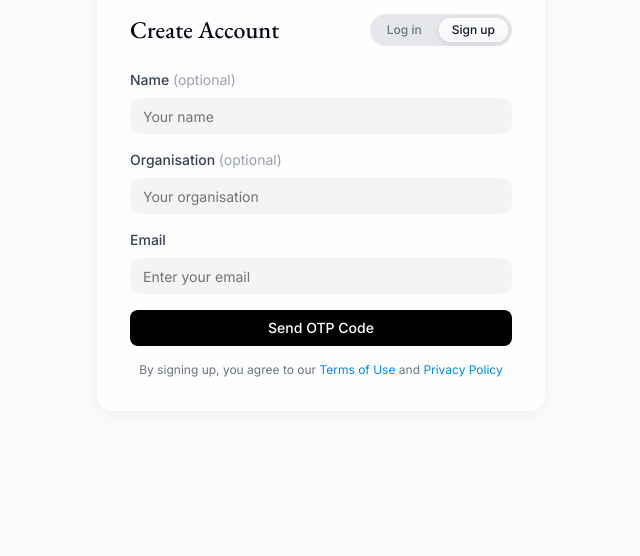
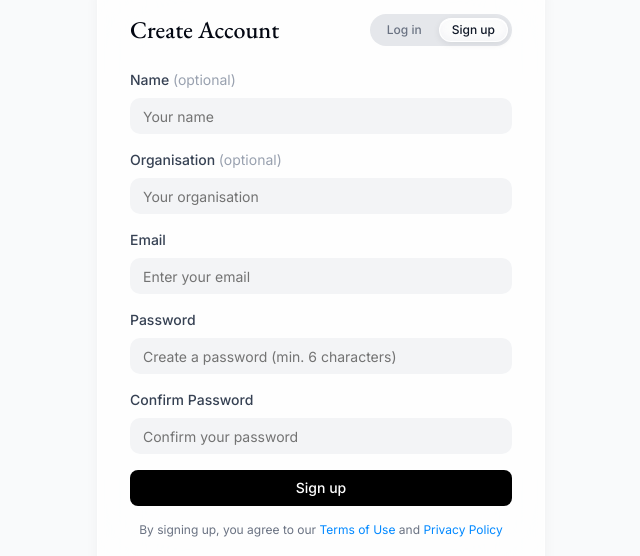
Before and after one commit to nanj-dnd/mike, a Next.js app in the folder frontend/: page /signup in a window 1280 px wide. Shown: the part 179-735 px from the top of the page, without its empty margins (319-959 px from the left). Built offline with nearby package versions, Linux system fonts and the light colour scheme; no server answers.

Commit message:
Revert: Use password-based authentication instead of OTP
Changed authentication back to traditional password-based login/signup:
- Login: email + password
- Signup: name + email + password confirmation

Users no longer need OTP codes, just a simple password.

```diff
--- a/frontend/src/app/login/page.tsx
+++ b/frontend/src/app/login/page.tsx
@@ -24,8 +24,7 @@ export default function LoginPage() {
     const router = useRouter();
     const { isAuthenticated, authLoading } = useAuth();
     const [email, setEmail] = useState("");
-    const [otp, setOtp] = useState("");
-    const [otpSent, setOtpSent] = useState(false);
+    const [password, setPassword] = useState("");
     const [loading, setLoading] = useState(false);
     const [error, setError] = useState<string | null>(null);
 
@@ -35,39 +34,15 @@ export default function LoginPage() {
         }
     }, [authLoading, isAuthenticated, router]);
 
-    const handleSendOtp = async (e: React.FormEvent) => {
+    const handleLogin = async (e: React.FormEvent) => {
         e.preventDefault();
         setLoading(true);
         setError(null);
 
         try {
-            const { error } = await supabase.auth.signInWithOtp({
+            const { error } = await supabase.auth.signInWithPassword({
                 email,
-            });
-
-            if (error) throw error;
-            setOtpSent(true);
-        } catch (error: unknown) {
-            setError(
-                error instanceof Error
-                    ? error.message
-                    : "An error occurred while sending OTP",
-            );
-        } finally {
-            setLoading(false);
-        }
-    };
-
-    const handleVerifyOtp = async (e: React.FormEvent) => {
-        e.preventDefault();
-        setLoading(true);
-        setError(null);
-
-        try {
-            const { error } = await supabase.auth.verifyOtp({
-                email,
-                token: otp,
-                type: "email",
+                password,
             });
 
             if (error) throw error;
@@ -77,7 +52,7 @@ export default function LoginPage() {
             setError(
                 error instanceof Error
                     ? error.message
-                    : "Invalid OTP code",
+                    : "Invalid email or password",
             );
         } finally {
             setLoading(false);
@@ -108,8 +83,7 @@ export default function LoginPage() {
                             </Link>
                         </div>
                     </div>
-                    <form onSubmit={otpSent ? handleVerifyOtp : handleSendOtp} className="space-y-4">
-                        {!otpSent && (
+                    <form onSubmit={handleLogin} className="space-y-4">
                         <div>
                             <label
                                 htmlFor="email"
@@ -127,41 +101,24 @@ export default function LoginPage() {
                                 className={`w-full ${authInputClassName}`}
                             />
                         </div>
-                        )}
 
-                        {otpSent && (
                         <div>
                             <label
-                                    htmlFor="otp"
+                                htmlFor="password"
                                 className="block text-sm font-medium text-gray-700 mb-2"
                             >
-                                    Enter OTP Code
+                                Password
                             </label>
-                                <p className="text-sm text-gray-600 mb-3">
-                                    We sent a code to {email}
-                                </p>
                             <Input
-                                    id="otp"
-                                    type="text"
-                                    value={otp}
-                                    onChange={(e) => setOtp(e.target.value)}
-                                    placeholder="000000"
+                                id="password"
+                                type="password"
+                                value={password}
+                                onChange={(e) => setPassword(e.target.value)}
+                                placeholder="Enter your password"
                                 required
                                 className={`w-full ${authInputClassName}`}
                             />
-                                <button
-                                    type="button"
-                                    onClick={() => {
-                                        setOtpSent(false);
-                                        setOtp("");
-                                        setError(null);
-                                    }}
-                                    className="text-sm text-blue-600 hover:text-blue-700 mt-2"
-                                >
-                                    Use a different email
-                                </button>
                         </div>
-                        )}
 
                         {error && (
                             <div className="text-red-600 text-sm bg-red-50 p-3 rounded">
@@ -174,7 +131,7 @@ export default function LoginPage() {
                             disabled={loading}
                             className="w-full mt-5 bg-black hover:bg-gray-900 text-white"
                         >
-                            {loading ? (otpSent ? "Verifying..." : "Sending code...") : (otpSent ? "Verify & Log in" : "Send OTP Code")}
+                            {loading ? "Logging in..." : "Log in"}
                         </Button>
                     </form>
                 </div>
--- a/frontend/src/app/signup/page.tsx
+++ b/frontend/src/app/signup/page.tsx
@@ -26,8 +26,8 @@ export default function SignupPage() {
     const router = useRouter();
     const { isAuthenticated, authLoading } = useAuth();
     const [email, setEmail] = useState("");
-    const [otp, setOtp] = useState("");
-    const [otpSent, setOtpSent] = useState(false);
+    const [password, setPassword] = useState("");
+    const [confirmPassword, setConfirmPassword] = useState("");
     const [name, setName] = useState("");
     const [organisation, setOrganisation] = useState("");
     const [loading, setLoading] = useState(false);
@@ -40,39 +40,29 @@ export default function SignupPage() {
         }
     }, [authLoading, isAuthenticated, router, success]);
 
-    const handleSendOtp = async (e: React.FormEvent) => {
+    const handleSignup = async (e: React.FormEvent) => {
         e.preventDefault();
         setLoading(true);
         setError(null);
 
-        try {
-            const { error } = await supabase.auth.signInWithOtp({
-                email,
-            });
+        // Validate passwords match
+        if (password !== confirmPassword) {
+            setError("Passwords do not match");
+            setLoading(false);
+            return;
+        }
 
-            if (error) throw error;
-            setOtpSent(true);
-        } catch (error: unknown) {
-            setError(
-                error instanceof Error
-                    ? error.message
-                    : "An error occurred while sending OTP",
-            );
-        } finally {
+        // Validate password length
+        if (password.length < 6) {
+            setError("Password must be at least 6 characters");
             setLoading(false);
+            return;
         }
-    };
-
-    const handleVerifyOtp = async (e: React.FormEvent) => {
-        e.preventDefault();
-        setLoading(true);
-        setError(null);
 
         try {
-            const { data, error } = await supabase.auth.verifyOtp({
+            const { data, error } = await supabase.auth.signUp({
                 email,
-                token: otp,
-                type: "email",
+                password,
             });
 
             if (error) throw error;
@@ -102,7 +92,7 @@ export default function SignupPage() {
             setError(
                 error instanceof Error
                     ? error.message
-                    : "Invalid OTP code",
+                    : "An error occurred during signup",
             );
         } finally {
             setLoading(false);
@@ -160,9 +150,7 @@ export default function SignupPage() {
                         </div>
                     </div>
 
-                    <form onSubmit={otpSent ? handleVerifyOtp : handleSendOtp} className="space-y-4">
-                        {!otpSent && (
-                            <>
+                    <form onSubmit={handleSignup} className="space-y-4">
                         <div>
                             <label
                                 htmlFor="name"
@@ -222,42 +210,44 @@ export default function SignupPage() {
                                 className={`w-full ${authInputClassName}`}
                             />
                         </div>
-                            </>
-                        )}
 
-                        {otpSent && (
                         <div>
                             <label
-                                    htmlFor="otp"
+                                htmlFor="password"
                                 className="block text-sm font-medium text-gray-700 mb-2"
                             >
-                                    Enter OTP Code
+                                Password
                             </label>
-                                <p className="text-sm text-gray-600 mb-3">
-                                    We sent a code to {email}
-                                </p>
                             <Input
-                                    id="otp"
-                                    type="text"
-                                    value={otp}
-                                    onChange={(e) => setOtp(e.target.value)}
-                                    placeholder="000000"
+                                id="password"
+                                type="password"
+                                value={password}
+                                onChange={(e) => setPassword(e.target.value)}
+                                placeholder="Create a password (min. 6 characters)"
                                 required
                                 className={`w-full ${authInputClassName}`}
                             />
-                                <button
-                                    type="button"
-                                    onClick={() => {
-                                        setOtpSent(false);
-                                        setOtp("");
-                                        setError(null);
-                                    }}
-                                    className="text-sm text-blue-600 hover:text-blue-700 mt-2"
+                        </div>
+
+                        <div>
+                            <label
+                                htmlFor="confirmPassword"
+                                className="block text-sm font-medium text-gray-700 mb-2"
                             >
-                                    Use a different email
-                                </button>
+                                Confirm Password
+                            </label>
+                            <Input
+                                id="confirmPassword"
+                                type="password"
+                                value={confirmPassword}
+                                onChange={(e) =>
+                                    setConfirmPassword(e.target.value)
+                                }
+                                placeholder="Confirm your password"
+                                required
+                                className={`w-full ${authInputClassName}`}
+                            />
                         </div>
-                        )}
 
                         {error && (
                             <div className="text-red-600 text-sm bg-red-50 p-3 rounded">
@@ -270,7 +260,7 @@ export default function SignupPage() {
                             disabled={loading}
                             className="w-full bg-black hover:bg-gray-900 text-white"
                         >
-                            {loading ? (otpSent ? "Creating account..." : "Send OTP Code") : (otpSent ? "Verify & Sign up" : "Send OTP Code")}
+                            {loading ? "Creating account..." : "Sign up"}
                         </Button>
                     </form>
 
```
Lines whose indentation alone changed are shown as unchanged.
